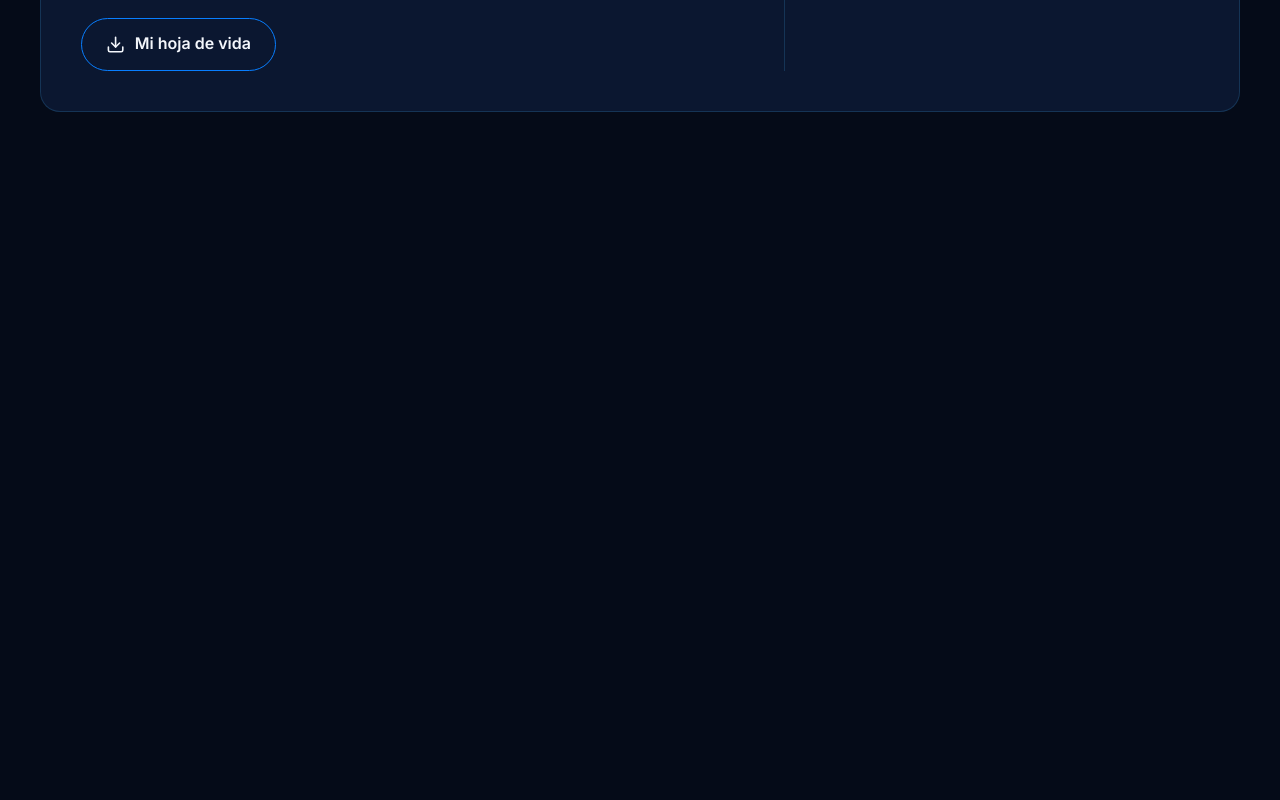
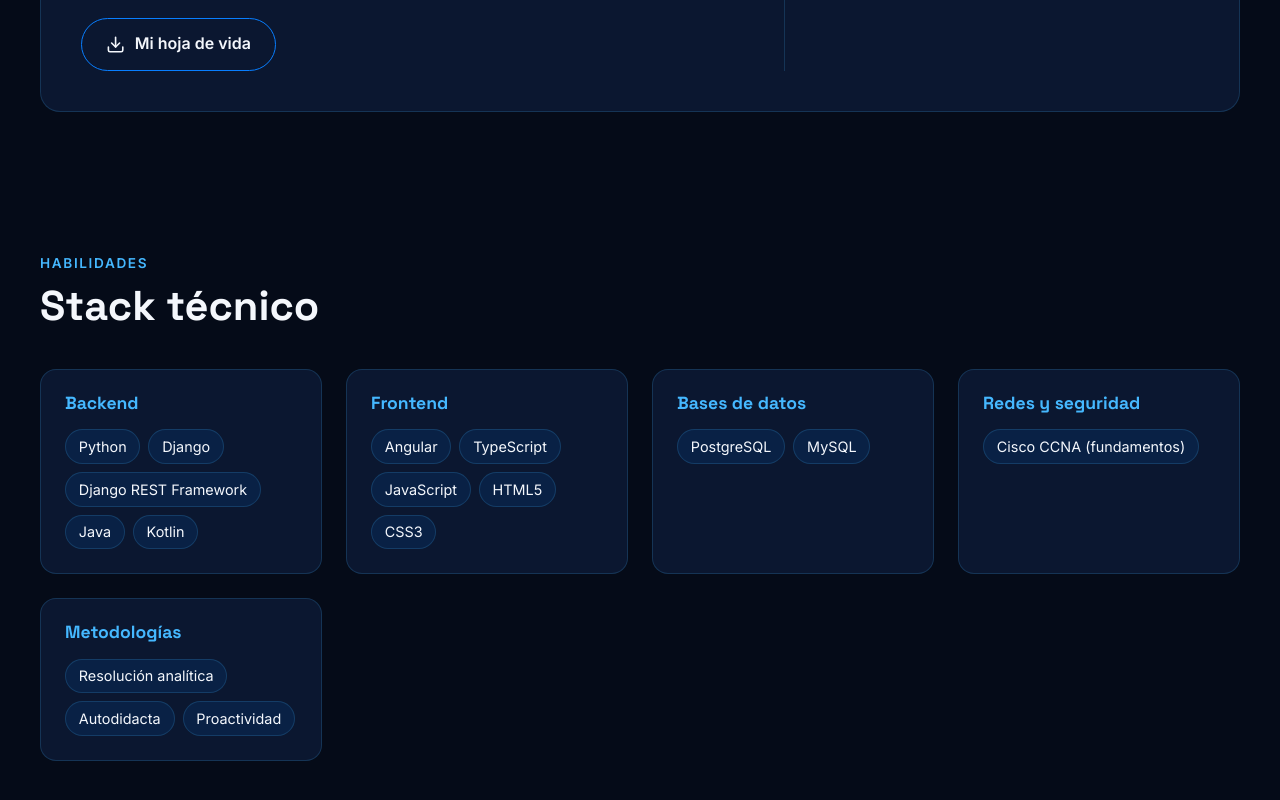
Before and after one commit to JuannesG/mi-portafolio, an Angular app: page / in a window 1280 px wide. Shown: the part 1346-2146 px from the top of the page. Before the commit the page ends 1522 px from the top, so only its background shows below. Built offline with nearby package versions, Linux system fonts and the light colour scheme.

Commit message:
feat: agrega sección Habilidades con grupos y datos tipados

```diff
--- a/src/app/app.html
+++ b/src/app/app.html
@@ -2,4 +2,5 @@
 <main>
   <app-hero />
   <app-about />
+  <app-skills />
 </main>
--- a/src/app/app.ts
+++ b/src/app/app.ts
@@ -2,10 +2,11 @@ import { Component } from '@angular/core';
 import { Navbar } from './shared/navbar/navbar';
 import { Hero } from './sections/hero/hero';
 import { About } from './sections/about/about';
+import { Skills } from './sections/skills/skills';
 
 @Component({
   selector: 'app-root',
-  imports: [Navbar, Hero, About],
+  imports: [Navbar, Hero, About, Skills],
   templateUrl: './app.html',
   styleUrl: './app.css',
 })
--- /dev/null
+++ b/src/app/data/skills.ts
@@ -0,0 +1,24 @@
+import { SkillGroup } from '../models/skill-group.model';
+
+export const SKILL_GROUPS: SkillGroup[] = [
+  {
+    title: 'Backend',
+    skills: ['Python', 'Django', 'Django REST Framework', 'Java', 'Kotlin'],
+  },
+  {
+    title: 'Frontend',
+    skills: ['Angular', 'TypeScript', 'JavaScript', 'HTML5', 'CSS3'],
+  },
+  {
+    title: 'Bases de datos',
+    skills: ['PostgreSQL', 'MySQL'],
+  },
+  {
+    title: 'Redes y seguridad',
+    skills: ['Cisco CCNA (fundamentos)'],
+  },
+  {
+    title: 'Metodologías',
+    skills: ['Resolución analítica', 'Autodidacta', 'Proactividad'],
+  },
+];
--- /dev/null
+++ b/src/app/models/skill-group.model.ts
@@ -0,0 +1,4 @@
+export interface SkillGroup {
+  title: string;
+  skills: string[];
+}
--- /dev/null
+++ b/src/app/sections/skills/skills.css
@@ -0,0 +1,51 @@
+.skills__grid {
+  display: grid;
+  grid-template-columns: repeat(auto-fit, minmax(260px, 1fr));
+  gap: var(--space-3);
+  margin-top: var(--space-4);
+}
+
+.skills__card {
+  padding: var(--space-3);
+  background: var(--panel);
+  border: 1px solid var(--border);
+  border-radius: 16px;
+  transition: transform 0.2s, border-color 0.2s;
+}
+
+.skills__card:hover {
+  transform: translateY(-4px);
+  border-color: var(--blue);
+}
+
+.skills__card h3 {
+  margin-bottom: var(--space-2);
+  font-size: 1.1rem;
+  color: var(--blue-light);
+}
+
+.skills__list {
+  display: flex;
+  flex-wrap: wrap;
+  gap: var(--space-1);
+  margin: 0;
+  padding: 0;
+  list-style: none;
+}
+
+.skills__list li {
+  padding: 0.3rem 0.8rem;
+  border: 1px solid var(--border);
+  border-radius: 999px;
+  background: rgb(8 126 255 / 0.1);
+  font-size: 0.9rem;
+}
+
+@media (prefers-reduced-motion: reduce) {
+  .skills__card {
+    transition: none;
+  }
+  .skills__card:hover {
+    transform: none;
+  }
+}
--- /dev/null
+++ b/src/app/sections/skills/skills.html
@@ -0,0 +1,19 @@
+<section id="habilidades" class="section skills">
+  <div class="container">
+    <p class="section-label">Habilidades</p>
+    <h2>Stack técnico</h2>
+
+    <div class="skills__grid">
+      @for (group of groups; track group.title) {
+        <article class="skills__card">
+          <h3>{{ group.title }}</h3>
+          <ul class="skills__list">
+            @for (skill of group.skills; track skill) {
+              <li>{{ skill }}</li>
+            }
+          </ul>
+        </article>
+      }
+    </div>
+  </div>
+</section>
--- /dev/null
+++ b/src/app/sections/skills/skills.ts
@@ -0,0 +1,11 @@
+import { Component } from '@angular/core';
+import { SKILL_GROUPS } from '../../data/skills';
+
+@Component({
+  selector: 'app-skills',
+  templateUrl: './skills.html',
+  styleUrl: './skills.css',
+})
+export class Skills {
+  readonly groups = SKILL_GROUPS;
+}
```
